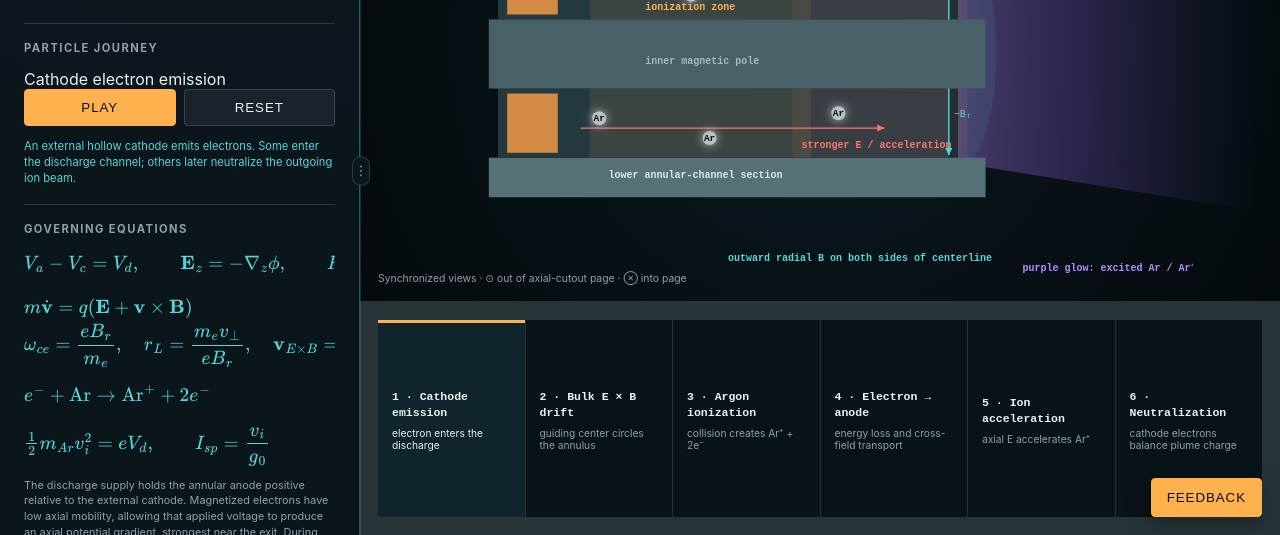
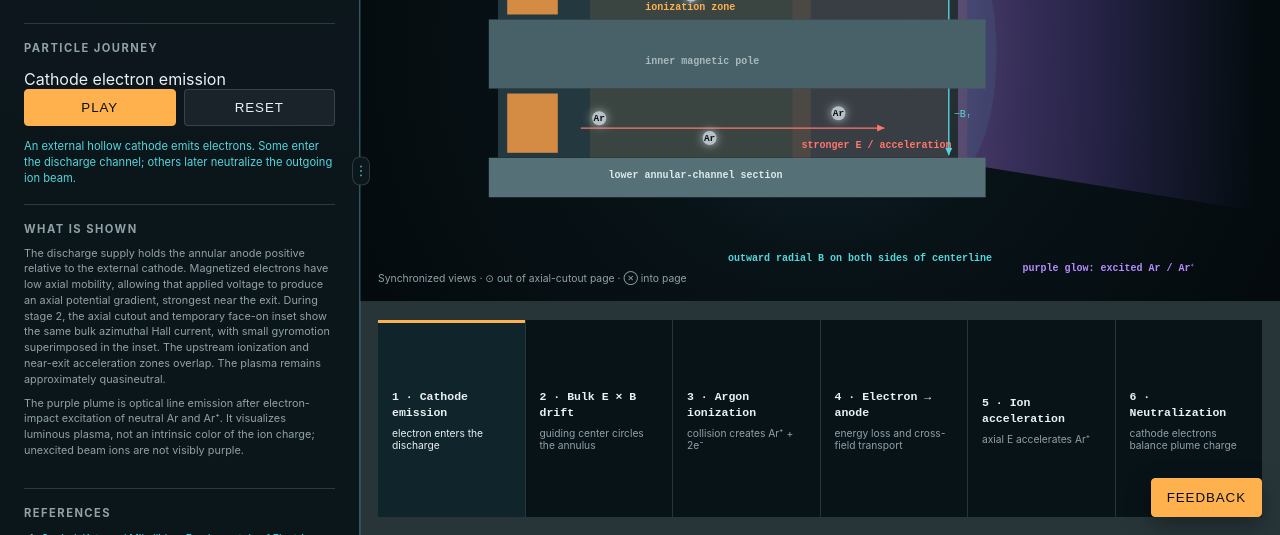
Before and after one commit to jvierine/spacedemo, a website: page hall-thruster/index.html in a window 1280 px wide. Shown: the part 265-800 px from the top of the page. Drawn offline with nearby package versions, Linux system fonts and the light colour scheme.

Commit message:
Remove Hall thruster equations

```diff
--- a/hall-thruster/index.html
+++ b/hall-thruster/index.html
@@ -25,11 +25,7 @@
     <p class="state-note" id="phaseNote"></p>
   </section>
   <section class="control-group">
-    <h2>Governing equations</h2>
-    <p class="equation">\(V_a-V_c=V_d,\qquad \mathbf E_z=-\nabla_z\phi,\qquad P_d=V_d I_d\)</p>
-    <p class="equation">\(m\dot{\mathbf v}=q(\mathbf E+\mathbf v\times\mathbf B)\)<br>\(\omega_{ce}=\dfrac{eB_r}{m_e},\quad r_L=\dfrac{m_ev_\perp}{eB_r},\quad \mathbf v_{E\times B}=\dfrac{\mathbf E\times\mathbf B}{B^2}\)</p>
-    <p class="equation">\(e^-+\mathrm{Ar}\rightarrow\mathrm{Ar}^++2e^-\)</p>
-    <p class="equation">\(\tfrac12m_{Ar}v_i^2=eV_d,\qquad I_{sp}=\dfrac{v_i}{g_0}\)</p>
+    <h2>What is shown</h2>
     <p class="control-note">The discharge supply holds the annular anode positive relative to the external cathode. Magnetized electrons have low axial mobility, allowing that applied voltage to produce an axial potential gradient, strongest near the exit. During stage 2, the axial cutout and temporary face-on inset show the same bulk azimuthal Hall current, with small gyromotion superimposed in the inset. The upstream ionization and near-exit acceleration zones overlap. The plasma remains approximately quasineutral.</p>
     <p class="control-note">The purple plume is optical line emission after electron-impact excitation of neutral Ar and Ar⁺. It visualizes luminous plasma, not an intrinsic color of the ion charge; unexcited beam ions are not visibly purple.</p>
   </section>
```
